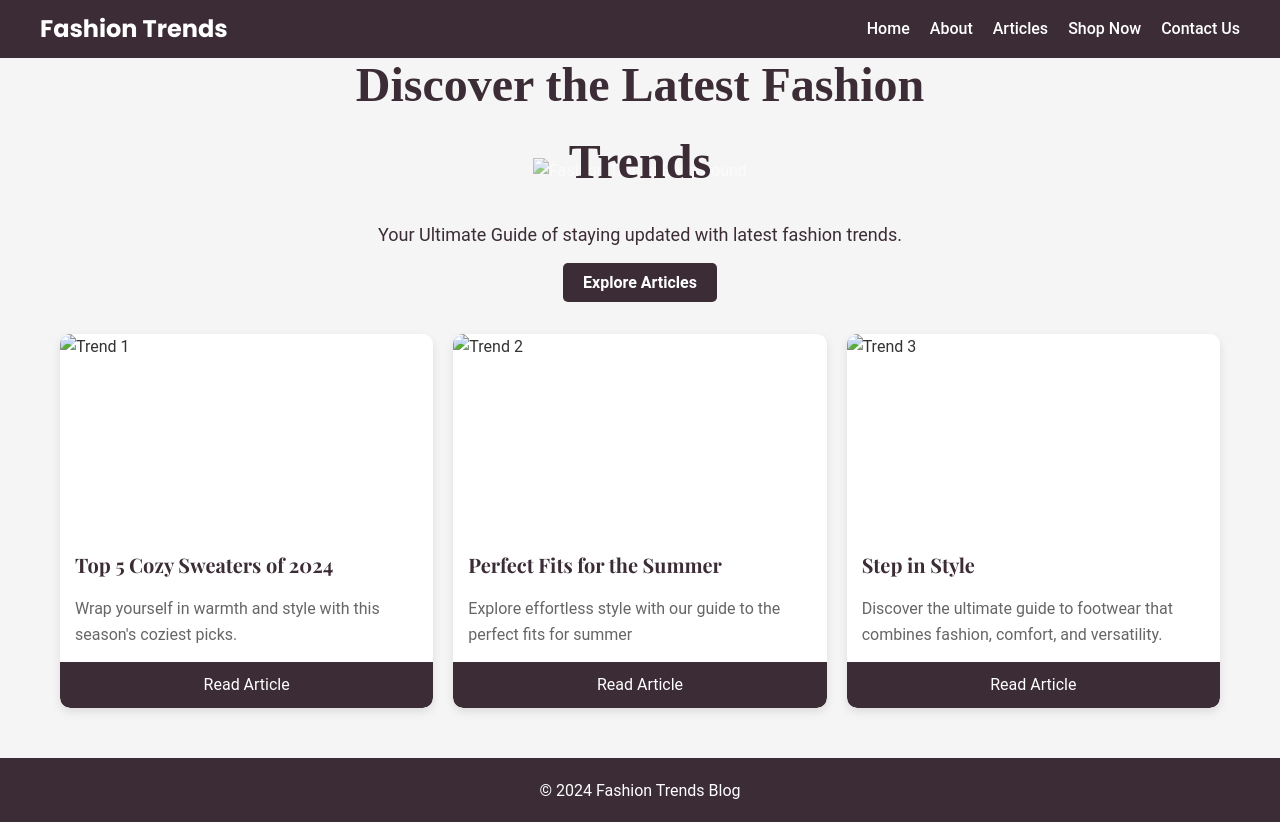
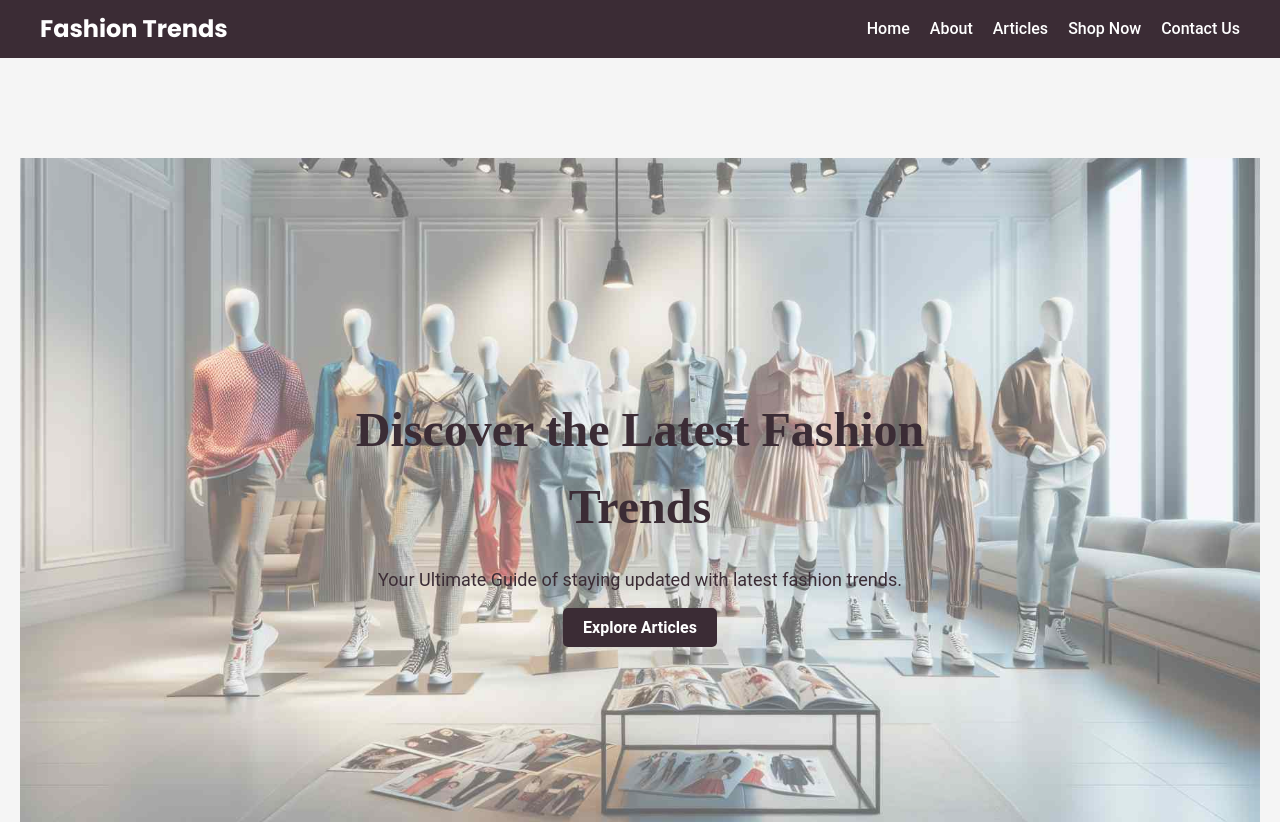
Before and after one commit to DevGirdhar05/Fashion-Blog-Website-Landing-Page, a plain HTML site: page index.html in a window 1280 px wide. Shown: the top 822 px of the page. Drawn offline with nearby package versions, Linux system fonts and the light colour scheme; a web font is replaced by a local one.

Commit message:
index.html

```diff
--- a/index.html
+++ b/index.html
@@ -24,7 +24,7 @@
     </header>
 
     <section class="hero">
-        <img src="assets/background_image.png" alt="Fashion Trends Bakcground" class="hero-bg">
+        <img src="background_image.png" alt="Fashion Trends Bakcground" class="hero-bg">
         <div class="hero-text">
             <h1>Discover the Latest Fashion Trends</h1>
             <p>Your Ultimate Guide of staying updated with latest fashion trends.</p>
@@ -35,19 +35,19 @@
 
     <section id="blog" class="blog-posts">
         <div class="post-card">
-            <img src="assets/trend1.jpg" alt="Trend 1">
+            <img src="trend1.jpg" alt="Trend 1">
             <h2>Top 5 Cozy Sweaters of 2024</h2>
             <p>Wrap yourself in warmth and style with this season's coziest picks.</p>
             <a href="#">Read Article</a>
         </div>
         <div class="post-card">
-            <img src="assets/trend2.webp" alt="Trend 2">
+            <img src="trend2.webp" alt="Trend 2">
             <h2>Perfect Fits for the Summer</h2>
             <p>Explore effortless style with our guide to the perfect fits for summer</p>
             <a href="#">Read Article</a>
         </div>
         <div class="post-card">
-            <img src="assets/trend3.avif" alt="Trend 3">
+            <img src="trend3.avif" alt="Trend 3">
             <h2>Step in Style</h2>
             <p>Discover the ultimate guide to footwear that combines fashion, comfort, and versatility.</p>
             <a href="#">Read Article</a>
```
